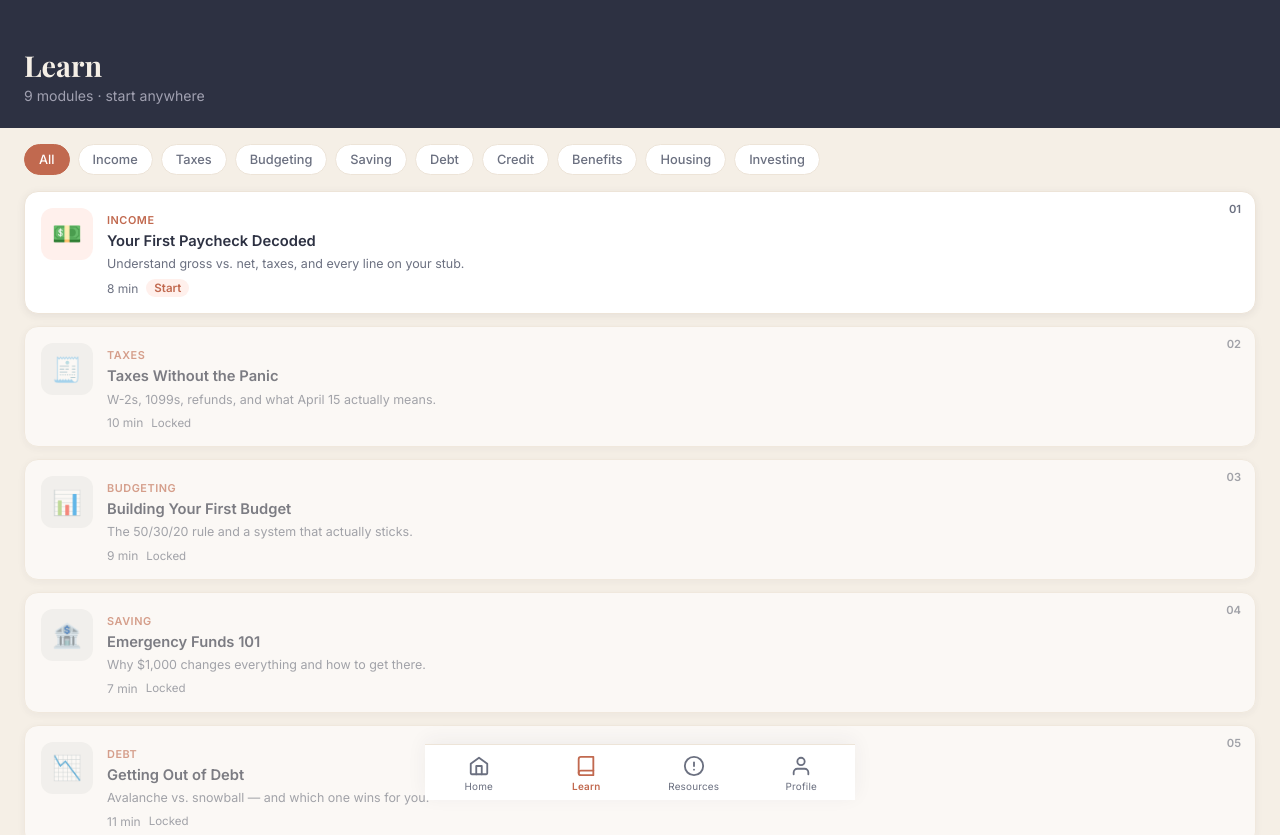
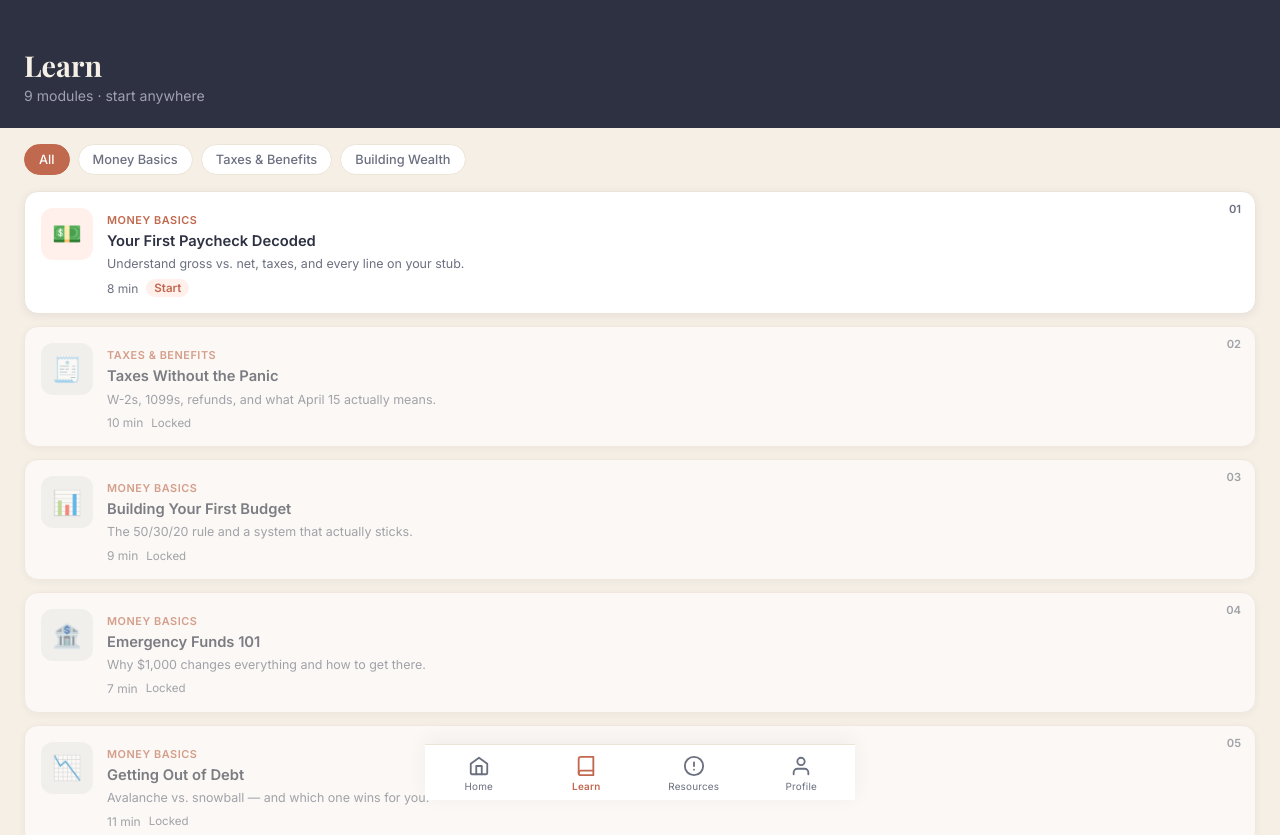
Before and after one commit to ProjectHearthSTACK/homebase, a React (Vite) app: page /modules in a window 1280 px wide. Shown: the top 835 px of the page. Built offline with nearby package versions, Linux system fonts and the light colour scheme.

Commit message:
Update Modules.tsx

```diff
--- a/src/screens/Modules.tsx
+++ b/src/screens/Modules.tsx
@@ -1,117 +1,263 @@
 import React, { useState } from 'react'
 import { useNavigate } from 'react-router-dom'
+
+// Pillars instead of categories
+const pillars = ['All', 'Money Basics', 'Taxes & Benefits', 'Building Wealth']
 
 const modules = [
   {
     id: '1', emoji: '💵', title: 'Your First Paycheck Decoded',
     desc: 'Understand gross vs. net, taxes, and every line on your stub.',
-    duration: '8 min', unlocked: true, category: 'Income',
+    duration: '8 min', unlocked: true, pillar: 'Money Basics',
   },
   {
     id: '2', emoji: '🧾', title: 'Taxes Without the Panic',
     desc: 'W-2s, 1099s, refunds, and what April 15 actually means.',
-    duration: '10 min', unlocked: false, category: 'Taxes',
+    duration: '10 min', unlocked: false, pillar: 'Taxes & Benefits',
   },
   {
     id: '3', emoji: '📊', title: 'Building Your First Budget',
     desc: 'The 50/30/20 rule and a system that actually sticks.',
-    duration: '9 min', unlocked: false, category: 'Budgeting',
+    duration: '9 min', unlocked: false, pillar: 'Money Basics',
   },
   {
     id: '4', emoji: '🏦', title: 'Emergency Funds 101',
     desc: 'Why $1,000 changes everything and how to get there.',
-    duration: '7 min', unlocked: false, category: 'Saving',
+    duration: '7 min', unlocked: false, pillar: 'Money Basics',
   },
   {
     id: '5', emoji: '📉', title: 'Getting Out of Debt',
     desc: 'Avalanche vs. snowball — and which one wins for you.',
-    duration: '11 min', unlocked: false, category: 'Debt',
+    duration: '11 min', unlocked: false, pillar: 'Money Basics',
   },
   {
     id: '6', emoji: '📈', title: 'Credit Scores Explained',
     desc: 'What moves your score and how to build it from zero.',
-    duration: '8 min', unlocked: false, category: 'Credit',
+    duration: '8 min', unlocked: false, pillar: 'Building Wealth',
   },
   {
     id: '7', emoji: '🏥', title: 'Health Insurance Basics',
     desc: 'Premiums, deductibles, copays — decoded once and for all.',
-    duration: '9 min', unlocked: false, category: 'Benefits',
+    duration: '9 min', unlocked: false, pillar: 'Taxes & Benefits',
   },
   {
     id: '8', emoji: '🏠', title: 'Renting vs. Buying',
     desc: 'The real math behind one of the biggest decisions you will make.',
-    duration: '12 min', unlocked: false, category: 'Housing',
+    duration: '12 min', unlocked: false, pillar: 'Building Wealth',
   },
   {
     id: '9', emoji: '📦', title: 'Investing for Beginners',
     desc: '401k, IRA, index funds — where to start and why it matters now.',
-    duration: '10 min', unlocked: false, category: 'Investing',
+    duration: '10 min', unlocked: false, pillar: 'Building Wealth',
   },
 ]
 
-const categories = ['All', ...Array.from(new Set(modules.map(m => m.category)))]
+// Badge data per module — tied to pillar
+// Each badge: { id, emoji, label, type: 'lesson' | 'module' | 'pillar' | 'misc', earned }
+const moduleBadges: Record<string, { id: string; emoji: string; label: string; type: string; earned: boolean }[]> = {
+  '1': [
+    { id: 'b1', emoji: '📖', label: 'First Lesson', type: 'lesson', earned: true },
+    { id: 'b2', emoji: '💡', label: 'Pay Stub Pro', type: 'lesson', earned: true },
+    { id: 'b3', emoji: '💵', label: 'Paycheck Decoded', type: 'module', earned: false },
+    { id: 'b4', emoji: '🌱', label: 'Money Basics Starter', type: 'pillar', earned: false },
+    { id: 'b5', emoji: '🔥', label: '3-Day Streak', type: 'misc', earned: true },
+    { id: 'b6', emoji: '⚡', label: 'Fast Learner', type: 'misc', earned: false },
+  ],
+  '2': [
+    { id: 'b1', emoji: '🧾', label: 'Tax Curious', type: 'lesson', earned: false },
+    { id: 'b2', emoji: '📋', label: 'W-2 Warrior', type: 'lesson', earned: false },
+    { id: 'b3', emoji: '🧠', label: 'Tax Decoded', type: 'module', earned: false },
+    { id: 'b4', emoji: '🏛️', label: 'Benefits Explorer', type: 'pillar', earned: false },
+  ],
+}
+
+type ModuleDetailProps = {
+  module: typeof modules[0]
+  onClose: () => void
+  onStart: () => void
+}
+
+function ModuleDetail({ module, onClose, onStart }: ModuleDetailProps) {
+  const [enrolled, setEnrolled] = useState(false)
+  const badges = moduleBadges[module.id] || []
+
+  return (
+    <div style={{
+      position: 'fixed', inset: 0, background: 'var(--cream)', zIndex: 200,
+      overflowY: 'auto', paddingBottom: 100,
+      animation: 'slideUp 0.25s ease',
+    }}>
+      <style>{`@keyframes slideUp { from { transform: translateY(30px); opacity: 0; } to { transform: translateY(0); opacity: 1; } }`}</style>
+
+      {/* Header */}
+      <div style={{ background: 'var(--slate)', padding: '48px 24px 28px', color: 'var(--cream)', position: 'relative' }}>
+        <button
+          onClick={onClose}
+          style={{ position: 'absolute', top: 20, left: 20, background: 'rgba(255,255,255,0.1)', borderRadius: '50%', width: 34, height: 34, color: 'white', fontSize: '1rem', display: 'flex', alignItems: 'center', justifyContent: 'center' }}
+        >←</button>
+
+        <div style={{ marginTop: 16, display: 'flex', gap: 16, alignItems: 'flex-start' }}>
+          <div style={{ width: 60, height: 60, borderRadius: 14, background: 'rgba(255,255,255,0.12)', display: 'flex', alignItems: 'center', justifyContent: 'center', fontSize: '1.8rem', flexShrink: 0 }}>
+            {module.emoji}
+          </div>
+          <div>
+            <p style={{ fontSize: '0.72rem', color: 'var(--terracotta-light)', fontWeight: 600, letterSpacing: '0.06em', textTransform: 'uppercase', marginBottom: 4 }}>{module.pillar}</p>
+            <h1 style={{ fontSize: '1.35rem', lineHeight: 1.3 }}>{module.title}</h1>
+          </div>
+        </div>
+      </div>
+
+      <div style={{ padding: '20px 24px 0' }}>
+
+        {/* Progress + Time */}
+        <div style={{ display: 'flex', gap: 12, marginBottom: 20 }}>
+          <div style={{ flex: 1, background: 'var(--white)', borderRadius: 'var(--radius-md)', padding: '14px 16px', border: '1.5px solid var(--cream-dark)' }}>
+            <p style={{ fontSize: '0.7rem', color: 'var(--slate-muted)', fontWeight: 600, textTransform: 'uppercase', letterSpacing: '0.05em', marginBottom: 4 }}>Progress</p>
+            <p style={{ fontSize: '1.2rem', fontWeight: 700, color: 'var(--slate)' }}>0%</p>
+            <div style={{ marginTop: 8, height: 4, background: 'var(--cream-dark)', borderRadius: 10 }}>
+              <div style={{ width: '0%', height: '100%', background: 'var(--terracotta)', borderRadius: 10 }} />
+            </div>
+          </div>
+          <div style={{ flex: 1, background: 'var(--white)', borderRadius: 'var(--radius-md)', padding: '14px 16px', border: '1.5px solid var(--cream-dark)' }}>
+            <p style={{ fontSize: '0.7rem', color: 'var(--slate-muted)', fontWeight: 600, textTransform: 'uppercase', letterSpacing: '0.05em', marginBottom: 4 }}>Time Spent</p>
+            <p style={{ fontSize: '1.2rem', fontWeight: 700, color: 'var(--slate)' }}>0 min</p>
+            <p style={{ fontSize: '0.75rem', color: 'var(--slate-muted)', marginTop: 4 }}>of {module.duration}</p>
+          </div>
+        </div>
+
+        {/* Description */}
+        <p style={{ fontSize: '0.88rem', color: 'var(--slate-muted)', lineHeight: 1.7, marginBottom: 20 }}>{module.desc}</p>
+
+        {/* Enroll / Unenroll */}
+        <button
+          onClick={() => setEnrolled(e => !e)}
+          style={{
+            width: '100%', padding: '14px', borderRadius: 'var(--radius-md)',
+            background: enrolled ? 'transparent' : 'var(--terracotta)',
+            color: enrolled ? 'var(--slate-muted)' : 'white',
+            border: enrolled ? '1.5px solid var(--cream-dark)' : 'none',
+            fontWeight: 600, fontSize: '0.95rem',
+            marginBottom: 28, transition: 'all 0.2s',
+          }}
+        >
+          {enrolled ? 'Unenroll from Module' : 'Enroll in Module'}
+        </button>
+
+        {/* Lessons */}
+        <h2 style={{ fontSize: '0.8rem', fontWeight: 700, textTransform: 'uppercase', letterSpacing: '0.08em', color: 'var(--slate-muted)', marginBottom: 12 }}>Lessons</h2>
+        <div style={{ display: 'flex', flexDirection: 'column', gap: 8, marginBottom: 28 }}>
+          {['Introduction', 'Core Concepts', 'Deep Dive', 'Real-World Apply', 'Quiz & Review'].map((lesson, i) => (
+            <div key={i} style={{ background: 'var(--white)', borderRadius: 12, padding: '13px 16px', display: 'flex', alignItems: 'center', gap: 12, border: '1.5px solid var(--cream-dark)' }}>
+              <div style={{ width: 28, height: 28, borderRadius: '50%', background: i === 0 ? 'var(--terracotta)' : 'var(--cream-dark)', display: 'flex', alignItems: 'center', justifyContent: 'center', fontSize: '0.7rem', fontWeight: 700, color: i === 0 ? 'white' : 'var(--slate-muted)', flexShrink: 0 }}>
+                {i + 1}
+              </div>
+              <p style={{ fontSize: '0.87rem', fontWeight: 500, color: 'var(--slate)' }}>{lesson}</p>
+              {i === 0 && <span style={{ marginLeft: 'auto', fontSize: '0.7rem', fontWeight: 600, color: 'var(--terracotta)', background: '#FFF0EC', padding: '2px 8px', borderRadius: 20 }}>Start</span>}
+            </div>
+          ))}
+        </div>
+
+        {/* Badges */}
+        <h2 style={{ fontSize: '0.8rem', fontWeight: 700, textTransform: 'uppercase', letterSpacing: '0.08em', color: 'var(--slate-muted)', marginBottom: 12 }}>Badges</h2>
+        <div style={{ display: 'flex', gap: 12, overflowX: 'auto', paddingBottom: 8, scrollbarWidth: 'none' }}>
+          {badges.map(badge => (
+            <div
+              key={badge.id}
+              style={{
+                flexShrink: 0, width: 80,
+                display: 'flex', flexDirection: 'column', alignItems: 'center', gap: 6,
+                opacity: badge.earned ? 1 : 0.35,
+                filter: badge.earned ? 'none' : 'grayscale(1)',
+              }}
+            >
+              <div style={{
+                width: 56, height: 56, borderRadius: '50%',
+                background: badge.earned ? '#FFF0EC' : '#f0f0f0',
+                border: badge.earned ? '2px solid var(--terracotta)' : '2px solid #ddd',
+                display: 'flex', alignItems: 'center', justifyContent: 'center',
+                fontSize: '1.5rem',
+              }}>
+                {badge.emoji}
+              </div>
+              <p style={{ fontSize: '0.65rem', fontWeight: 600, color: badge.earned ? 'var(--slate)' : 'var(--slate-muted)', textAlign: 'center', lineHeight: 1.3 }}>
+                {badge.label}
+              </p>
+            </div>
+          ))}
+        </div>
+      </div>
+    </div>
+  )
+}
 
 export default function Modules() {
   const navigate = useNavigate()
   const [filter, setFilter] = useState('All')
+  const [selectedModule, setSelectedModule] = useState<typeof modules[0] | null>(null)
 
-  const filtered = filter === 'All' ? modules : modules.filter(m => m.category === filter)
+  const filtered = filter === 'All' ? modules : modules.filter(m => m.pillar === filter)
+
+  if (selectedModule) {
+    return (
+      <ModuleDetail
+        module={selectedModule}
+        onClose={() => setSelectedModule(null)}
+        onStart={() => navigate('/lesson/' + selectedModule.id)}
+      />
+    )
+  }
 
   return (
-    <div style={{ minHeight: '100vh', background: 'var(--cream)', paddingBottom: 90 }}>
+    <div style={{ minHeight: '100vh', background: 'var(--cream)', paddingBottom: 100 }}>
+      {/* Header */}
       <div style={{ background: 'var(--slate)', padding: '48px 24px 24px', color: 'var(--cream)' }}>
         <h1 style={{ fontSize: '1.8rem', marginBottom: 4 }}>Learn</h1>
         <p style={{ fontSize: '0.88rem', color: '#a0a0b0' }}>9 modules · start anywhere</p>
       </div>
 
+      {/* Pillar Filter */}
       <div style={{ display: 'flex', gap: 8, overflowX: 'auto', padding: '16px 24px', scrollbarWidth: 'none' }}>
-        {categories.map(cat => (
+        {pillars.map(p => (
           <button
-            key={cat}
-            onClick={() => setFilter(cat)}
+            key={p}
+            onClick={() => setFilter(p)}
             style={{
-              padding: '7px 14px',
-              borderRadius: 20,
-              border: filter === cat ? '1.5px solid var(--terracotta)' : '1.5px solid var(--cream-dark)',
-              background: filter === cat ? 'var(--terracotta)' : 'var(--white)',
-              color: filter === cat ? 'var(--white)' : 'var(--slate-muted)',
+              padding: '7px 14px', borderRadius: 20,
+              border: filter === p ? '1.5px solid var(--terracotta)' : '1.5px solid var(--cream-dark)',
+              background: filter === p ? 'var(--terracotta)' : 'var(--white)',
+              color: filter === p ? 'var(--white)' : 'var(--slate-muted)',
               fontSize: '0.8rem', fontWeight: 500,
               whiteSpace: 'nowrap', flexShrink: 0,
               transition: 'all 0.15s',
             }}
-          >{cat}</button>
+          >{p}</button>
         ))}
       </div>
 
+      {/* Module List */}
       <div style={{ padding: '0 24px', display: 'flex', flexDirection: 'column', gap: 12 }}>
         {filtered.map((m, i) => (
           <div
             key={m.id}
-            onClick={() => m.unlocked && navigate('/lesson/' + m.id)}
+            onClick={() => setSelectedModule(m)}
             style={{
-              background: 'var(--white)',
-              borderRadius: 'var(--radius-md)',
-              padding: '16px',
+              background: 'var(--white)', borderRadius: 'var(--radius-md)', padding: '16px',
               display: 'flex', gap: 14,
-              border: '1.5px solid var(--cream-dark)',
-              boxShadow: 'var(--shadow-sm)',
+              border: '1.5px solid var(--cream-dark)', boxShadow: 'var(--shadow-sm)',
               opacity: m.unlocked ? 1 : 0.6,
-              cursor: m.unlocked ? 'pointer' : 'default',
+              cursor: 'pointer',
               position: 'relative',
             }}
           >
             <div style={{ position: 'absolute', top: 10, right: 14, fontSize: '0.7rem', color: 'var(--slate-muted)', fontWeight: 600 }}>
               {String(i + 1).padStart(2, '0')}
             </div>
-            <div style={{
-              width: 52, height: 52, borderRadius: 12, flexShrink: 0,
-              background: m.unlocked ? '#FFF0EC' : '#f0f0f0',
-              display: 'flex', alignItems: 'center', justifyContent: 'center',
-              fontSize: '1.5rem',
-            }}>{m.emoji}</div>
+            <div style={{ width: 52, height: 52, borderRadius: 12, flexShrink: 0, background: m.unlocked ? '#FFF0EC' : '#f0f0f0', display: 'flex', alignItems: 'center', justifyContent: 'center', fontSize: '1.5rem' }}>
+              {m.emoji}
+            </div>
             <div style={{ flex: 1, paddingRight: 20 }}>
               <div style={{ marginBottom: 4 }}>
-                <span style={{ fontSize: '0.68rem', fontWeight: 600, color: 'var(--terracotta)', textTransform: 'uppercase', letterSpacing: '0.05em' }}>{m.category}</span>
+                <span style={{ fontSize: '0.68rem', fontWeight: 600, color: 'var(--terracotta)', textTransform: 'uppercase', letterSpacing: '0.05em' }}>{m.pillar}</span>
               </div>
               <p style={{ fontWeight: 600, fontSize: '0.92rem', color: 'var(--slate)', marginBottom: 4, lineHeight: 1.3 }}>{m.title}</p>
               <p style={{ fontSize: '0.78rem', color: 'var(--slate-muted)', lineHeight: 1.5, marginBottom: 6 }}>{m.desc}</p>
```
